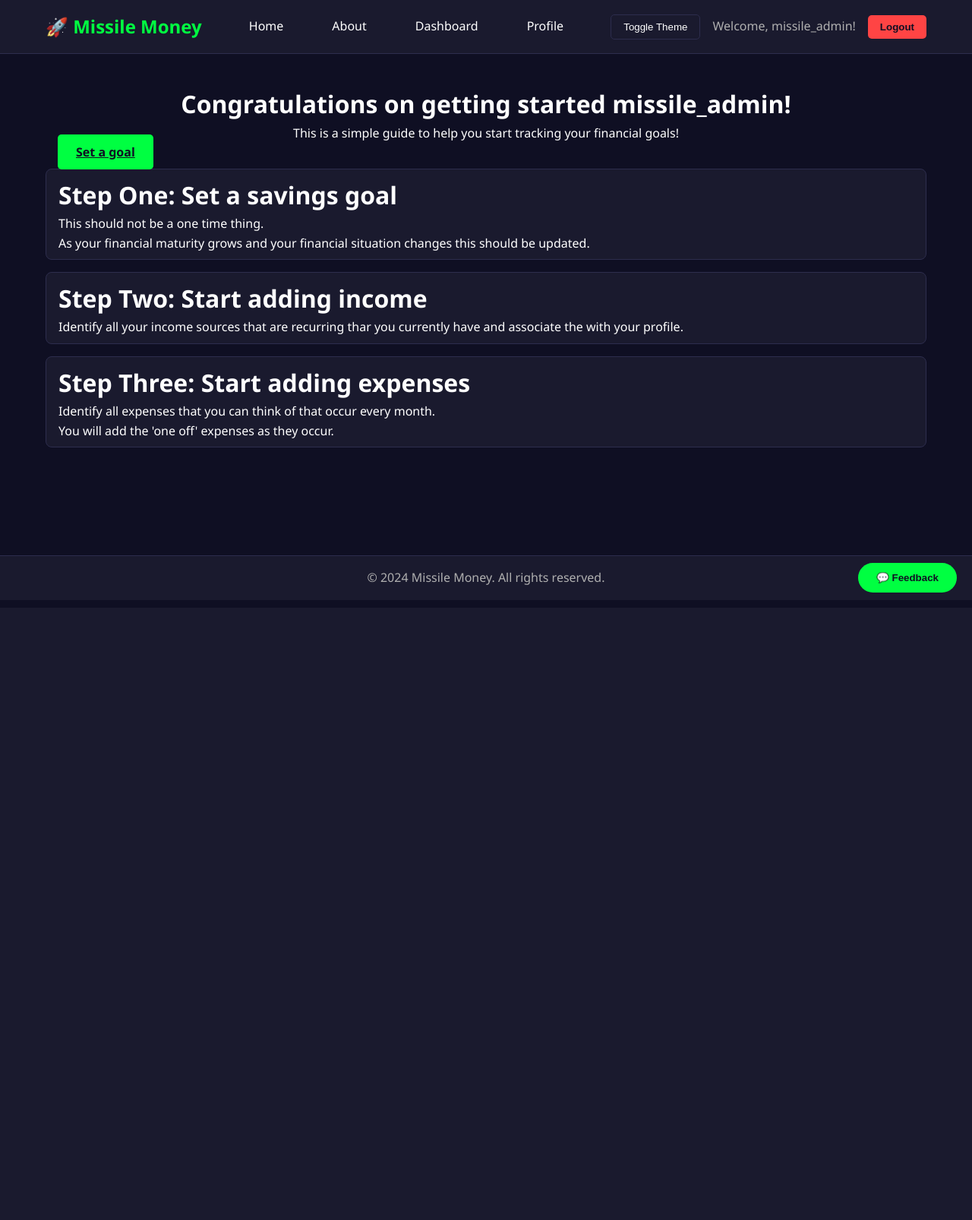
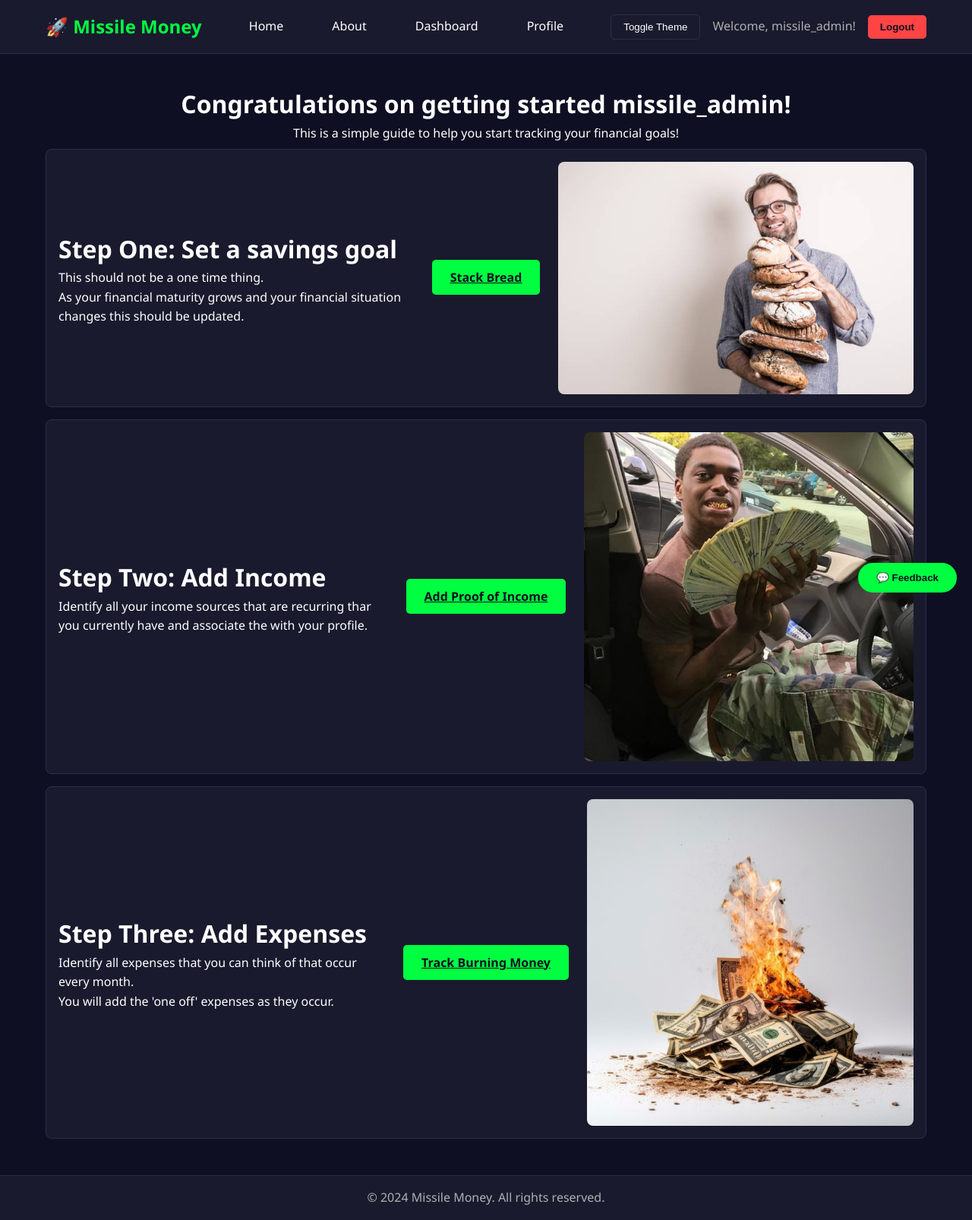
Before and after one commit to joe01001010/CS3300-missile-money, a Django app: page /getting-started/ in a window 1280 px wide. Shown: the whole page at 76% size. Before the commit the page ends 780 px from the top, so only its background shows below. Run offline with Django 5.2, Linux system fonts and the light colour scheme; a user stored in the database is signed in.

Commit message:
Created the getting started workflow for a user. Also created a goal setting functionality and tracking the goals. Created a test case to ensure the functionality works

```diff
--- a/missile_money/main/views.py
+++ b/missile_money/main/views.py
@@ -8,11 +8,11 @@ from django.urls import reverse_lazy
 from django.core.mail import EmailMessage
 from django.shortcuts import redirect
 from django.contrib import messages
-from .forms import TransactionForm
-from .models import Transaction
+from .forms import TransactionForm, SavingsGoalForm
+from .models import Transaction, SavingsGoal
 from collections import defaultdict
 from django.utils.timezone import localtime
-from django.db.models import Q
+from django.db.models import Q, Sum
 from decimal import Decimal
 from django.contrib.auth.models import User
 
@@ -72,20 +72,17 @@ def register(request):
 @login_required
 def profile(request):
     """
-    This function will render the profile page
-    It will return a 200 status code
-    This will also display the transactions associated to the user profile like the reports.html page
+    Render the profile page, including transactions, financial summary,
+    and user's savings goal progress.
     """
     transactions = Transaction.objects.filter(user=request.user).order_by('-date')
 
-    # Extract query parameters for filtering
     category = request.GET.get('category')
     tx_type = request.GET.get('type')
     start_date = request.GET.get('start_date')
     end_date = request.GET.get('end_date')
     search_query = request.GET.get('q')
 
-    # Apply filters as needed
     if category:
         transactions = transactions.filter(category=category)
     if tx_type in ['income', 'expense']:
@@ -100,13 +97,21 @@ def profile(request):
             Q(category__icontains=search_query)
         )
 
-    # Calculate summary totals
     total_income = sum(t.amount for t in transactions if t.type == 'income')
     total_expenses = sum(t.amount for t in transactions if t.type == 'expense')
     net_total = total_income - total_expenses
 
-    # Combine category choices for dropdown
     categories = Transaction.INCOME_CATEGORIES + Transaction.EXPENSE_CATEGORIES
+
+    savings_goal = SavingsGoal.objects.filter(user=request.user).order_by('-created_at').first()
+    if savings_goal:
+        all_income = sum(t.amount for t in transactions if t.type == 'income')
+        all_expense = sum(t.amount for t in transactions if t.type == 'expense')
+        current_amount = all_income - all_expense
+        progress_percentage = min(100, (current_amount / savings_goal.target_amount) * 100) if savings_goal.target_amount > 0 else 0
+    else:
+        current_amount = 0
+        progress_percentage = 0
 
     context = {
         'transactions': transactions,
@@ -119,7 +124,11 @@ def profile(request):
         'total_income': total_income,
         'total_expenses': total_expenses,
         'net_total': net_total,
+        'savings_goal': savings_goal,
+        'current_amount': current_amount,
+        'progress_percentage': progress_percentage,
     }
+
     return render(request, 'registration/profile.html', context)
 
 
@@ -402,7 +411,15 @@ def start_guide(request):
 def savings_goal(request):
     """
     This function takes a request as an argument
-    This function also sets the user to the request.user
     This function will direct the user to the page to set a savings goal
     """
-    return render(request, 'savings-goal.html')
+    if request.method == 'POST':
+        form = SavingsGoalForm(request.POST)
+        if form.is_valid():
+            goal = form.save(commit=False)
+            goal.user = request.user
+            goal.save()
+            return redirect('dashboard')
+    else:
+        form = SavingsGoalForm()
+    return render(request, 'savings-goal.html', {'form': form})
--- a/missile_money/static/css/style.css
+++ b/missile_money/static/css/style.css
@@ -51,3 +51,35 @@
 .mm-column {
     display: table-cell;
 }
+
+.step-container {
+    display: flex;
+    gap: 1.5rem;
+    align-items: center;
+}
+
+/* Left column */
+.step-text {
+    flex: 1;
+}
+
+/* Right column */
+.step-image {
+    flex: 1;
+    display: flex;
+    justify-content: center;
+}
+
+.step-image img {
+    width: 100%;
+    height: auto;
+    border-radius: 8px;
+    object-fit: cover;
+}
+
+/* Mobile layout */
+@media (max-width: 768px) {
+    .step-container {
+        flex-direction: column;
+    }
+}
--- a/missile_money/templates/getting-started.html
+++ b/missile_money/templates/getting-started.html
@@ -1,4 +1,6 @@
 {% extends 'base.html' %}
+{% load static %}
+
 
 {% block title %}Getting started first steps page{% endblock %}
 
@@ -7,25 +9,50 @@
 <div class="header" style="padding: 0.5rem 1rem;">
     <h1 style="text-align: center;">Congratulations on getting started {{ request.user }}!</h1>
     <p style="text-align: center;">This is a simple guide to help you start tracking your financial goals!</p>
-    <a href="{% url 'savings_goal' %}" class="btn" style="text-align: center;">Set a goal</a>
 </div>
 
-<div class="card" style="padding: 0.5rem 1rem;">
+<div class="card step-container" style="padding: 1rem;">
+    <div class="step-text">
         <h1>Step One: Set a savings goal</h1>
         <p>This should not be a one time thing.</p>
         <p>As your financial maturity grows and your financial situation changes this should be updated.</p>
     </div>
+    <div class="align-right">
+        <a href="{% url 'savings_goal' %}" class="btn">Stack Bread</a>
+    </div>
 
-<div class="card" style="padding: 0.5rem 1rem;">
-    <h1>Step Two: Start adding income</h1>
+    <div class="step-image">
+        <img src="{% static 'images/stacking_bread.jpg' %}" alt="Savings Motivation">
+    </div>
+</div>
+
+<div class="card step-container" style="padding: 1rem;">
+    <div class="step-text">
+        <h1>Step Two: Add Income</h1>
         <p>Identify all your income sources that are recurring thar you currently have and associate the with your profile.</p>
     </div>
+    <div class="align-right">
+        <a href="{% url 'add_transaction' %}" class="btn">Add Proof of Income</a>
+    </div>
 
-<div class="card" style="padding: 0.5rem 1rem;">
-    <h1>Step Three: Start adding expenses</h1>
+    <div class="step-image">
+        <img src="{% static 'images/money_spread.jpg' %}" alt="Money Spread">
+    </div>
+</div>
+
+<div class="card step-container" style="padding: 1rem;">
+    <div class="step-text">
+        <h1>Step Three: Add Expenses</h1>
         <p>Identify all expenses that you can think of that occur every month.</p>
         <p>You will add the 'one off' expenses as they occur.</p>
     </div>
+    <div class="align-right">
+        <a href="{% url 'add_transaction' %}" class="btn">Track Burning Money</a>
+    </div>
 
+    <div class="step-image">
+        <img src="{% static 'images/money_fire.jpg' %}" alt="Burn Money">
+    </div>
+</div>
 
 {% endblock %}
```
Also changed, not shown: missile_money/main/forms.py (+12 -1 lines), missile_money/main/models.py (+24 -0 lines), missile_money/main/tests.py (+74 -2 lines), missile_money/templates/dashboard.html (+9 -9 lines), missile_money/templates/registration/profile.html (+23 -0 lines), missile_money/templates/savings-goal.html (+29 -2 lines), missile_money/db.sqlite3, missile_money/main/migrations/0004_savingsgoal.py (added), missile_money/static/images/money_fire.jpg (added), missile_money/static/images/money_spread.jpg (added), missile_money/static/images/stacking_bread.jpg (added). Lines whose indentation alone changed are shown as unchanged.
